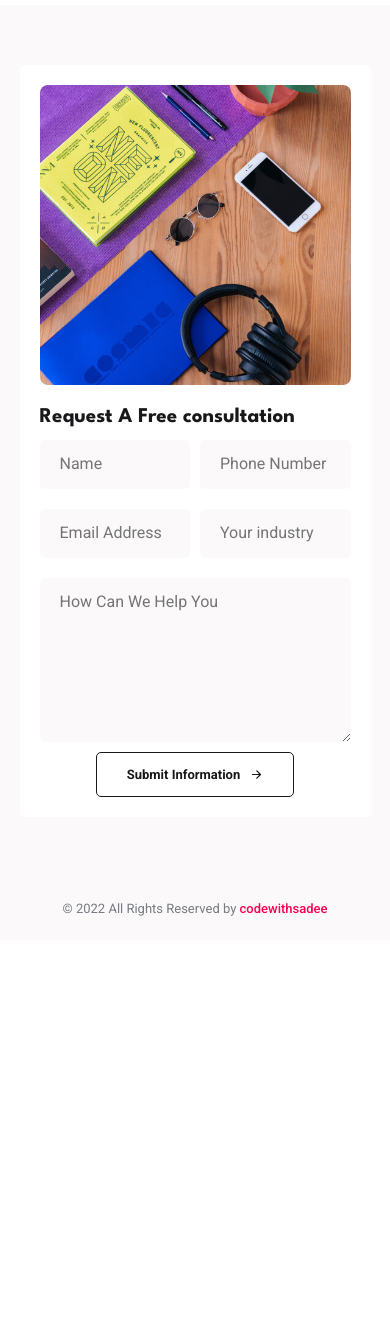
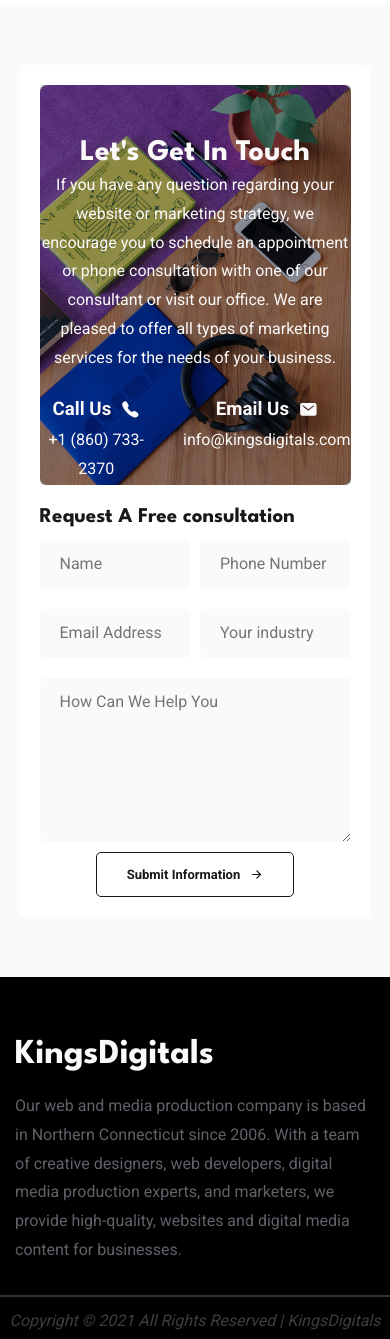
Before and after one commit to bigwells/kingdigitals, a plain HTML site: page index.html in a window 390 px wide. Shown: the part 8020-9359 px from the top of the page. Before the commit the page ends 8960 px from the top, so only its background shows below. Drawn offline with nearby package versions, Linux system fonts and the light colour scheme.

Commit message:
footer update

```diff
--- a/assets/css/style.css
+++ b/assets/css/style.css
@@ -727,14 +727,57 @@ body {
 
 #contact .box-1, .box-2 {
   width: 50%;
+  position: relative;
 }
 
-#contact .box-1 img {
+.contact-img {
   width: 100%;
   height: 400px;
   border-radius: var(--radius-8);
   object-fit: cover;
 }
+
+.contact-image::after {
+  content: "";
+  position: absolute;
+  top: 0;
+  left: 0;
+  width: 100%;
+  height: 100%;
+  border-radius: var(--radius-5);
+  background-color: var(--black);
+  opacity: 0.4;
+  transition: var(--transition-2);
+}
+
+#contact .box-1 h2 {
+  margin: 0;
+  color: var(--white-2);
+}
+
+.contact-content {
+  text-align: center;
+  position: absolute;
+  top: 50px;
+  color: var(--white-2);
+  padding: auto 0;
+}
+
+.info-box {
+  display: flex;
+  justify-content: center;
+  gap: 30px;
+
+}
+
+.contact-info h3 {
+  display: flex;
+  align-items: center;
+  justify-content: center;
+  gap: 10px;
+  margin-top: 20px;
+}
+
 
 #contact .input-div {
   display: flex;
@@ -760,7 +803,6 @@ body {
   }
 
   #contact .box-1 img {
-    height: 300px;
     margin-bottom: 20px;
   }
 }
@@ -774,19 +816,28 @@ body {
 \*-----------------------------------*/
 
 .footer {
-  background-color: var(--white-2);
-  padding-block: 20px;
+  background-color: var(--black);
 }
 
-.copyright {
-  font-size: var(--fs-6);
-  text-align: center;
+#footer .logo {
+  color: var(--white-2);
 }
 
-.copyright-link {
-  color: var(--red-crayola);
-  font-weight: var(--fw-500);
-  display: inline-block;
+.footer-text {
+  margin: 20px 0;
+  opacity: 0.8;
+}
+
+#footer hr {
+  border: 1px solid #494848;
+  margin: 30px 0 10px 0;
+  opacity: 0.7;
+}
+
+#footer .copyright {
+  text-align: center;
+  margin-bottom: -40px;
+  opacity: 0.5;
 }
 
 
--- a/index.html
+++ b/index.html
@@ -47,10 +47,6 @@
 
           <li>
             <a href="#service" class="navbar-link" data-nav-link>Services</a>
-          </li>
-
-          <li>
-            <a href="#project" class="navbar-link" data-nav-link>Project</a>
           </li>
 
           <li>
@@ -730,7 +726,35 @@
       <section class="section contact" id="contact" aria-label="contact">
         <div class="container">
            <div class="box-1">
-            <img src="assets/images/project-1.jpg" alt="">
+            <div class="contact-image">
+              <img class="contact-img" src="assets/images/project-1.jpg" alt="">
+            </div>
+            <div class="contact-content">
+              <h2 class="h2">Let's Get In Touch</h2>
+              <p class="card-text">
+                If you have any question regarding your website or marketing strategy,
+                we encourage you to schedule an appointment or phone consultation with one of our
+                consultant or visit our office. We are pleased to offer all types of marketing
+                services for the needs of your business.
+              </p>
+
+              <div class="info-box">
+                <div class="contact-info">
+                  <div>
+                    <h3 class="">Call Us <ion-icon name="call"></ion-icon></h3>
+                    <p>+1 (860) 733-2370</p>
+                  </div>
+                </div>
+
+                <div class="contact-info">
+                  <div>
+                    <h3>Email Us <ion-icon name="mail"></ion-icon></h3>
+                    <p>info@kingsdigitals.com</p>
+                  </div>
+                </div>
+              </div>
+
+            </div>
            </div>
 
            <div class="box-2">
@@ -764,14 +788,19 @@
     - #FOOTER
   -->
 
-  <footer class="footer">
+  <footer class="footer section" id="footer">
     <div class="container">
-
-      <p class="copyright">
-        &copy; 2022 All Rights Reserved by <a href="#" class="copyright-link">codewithsadee</a>
-      </p>
-
+      <div>
+        <a href="#" class="logo">KingsDigitals</a>
+        <p class="footer-text">
+          Our web and media production company is based in Northern Connecticut since 2006.
+          With a team of creative designers, web developers, digital media production experts,
+          and marketers, we provide high-quality, websites and digital media content for businesses.
+        </p>
+      </div>
     </div>
+    <hr>
+    <p class="copyright"><em>Copyright © 2021 All Rights Reserved | KingsDigitals</em></p>
   </footer>
 
 
```
